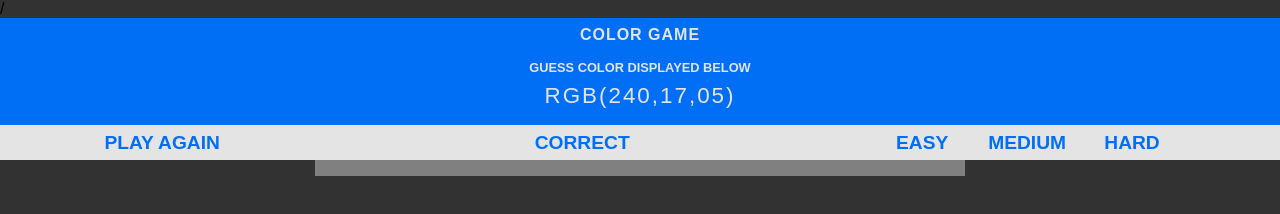
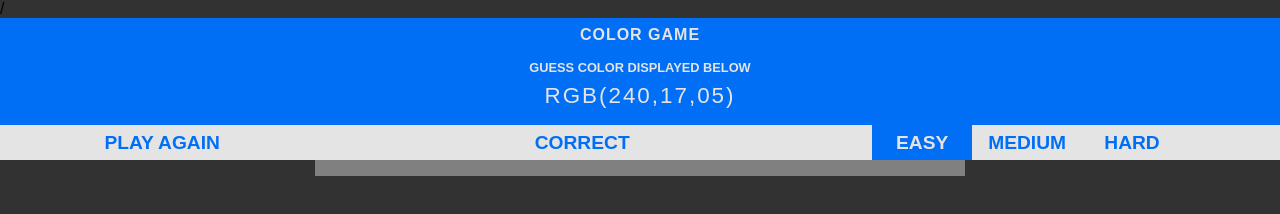
Before and after one commit to DariuszOkonski/js-color-game, a website: page src/content/index.html in a window 1280 px wide. Drawn offline with nearby package versions, Linux system fonts and the light colour scheme; files that its build step writes are made by us from their sources; files whose address does not match are found by name.

Commit message:
add .active to first li at right-list

```diff
--- a/src/content/index.html
+++ b/src/content/index.html
@@ -39,7 +39,7 @@
 
 
       <ul class="right-list">
-        <li class="option" data-btn="easy">easy</li>
+        <li class="option active" data-btn="easy">easy</li>
         <li class="option" data-btn="medium">medium</li>
         <li class="option" data-btn="hard">hard</li>
       </ul>
```
